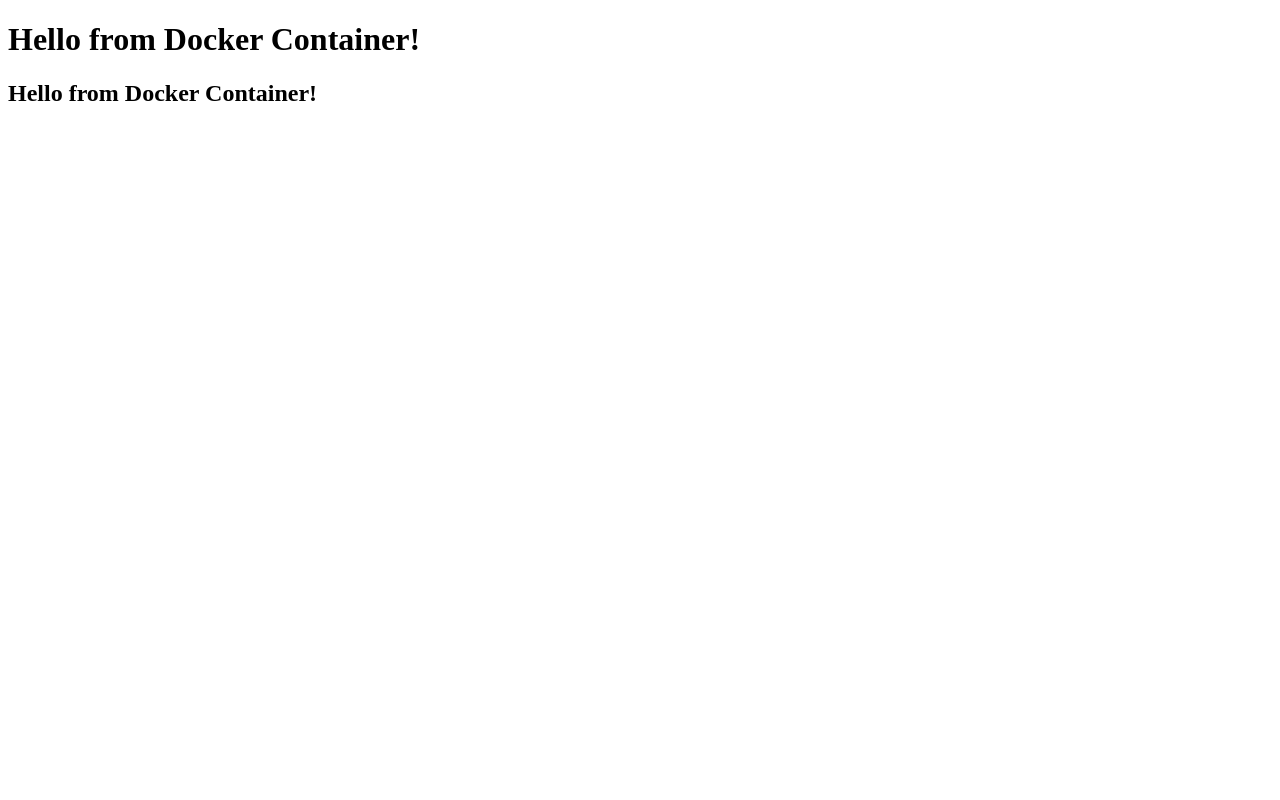
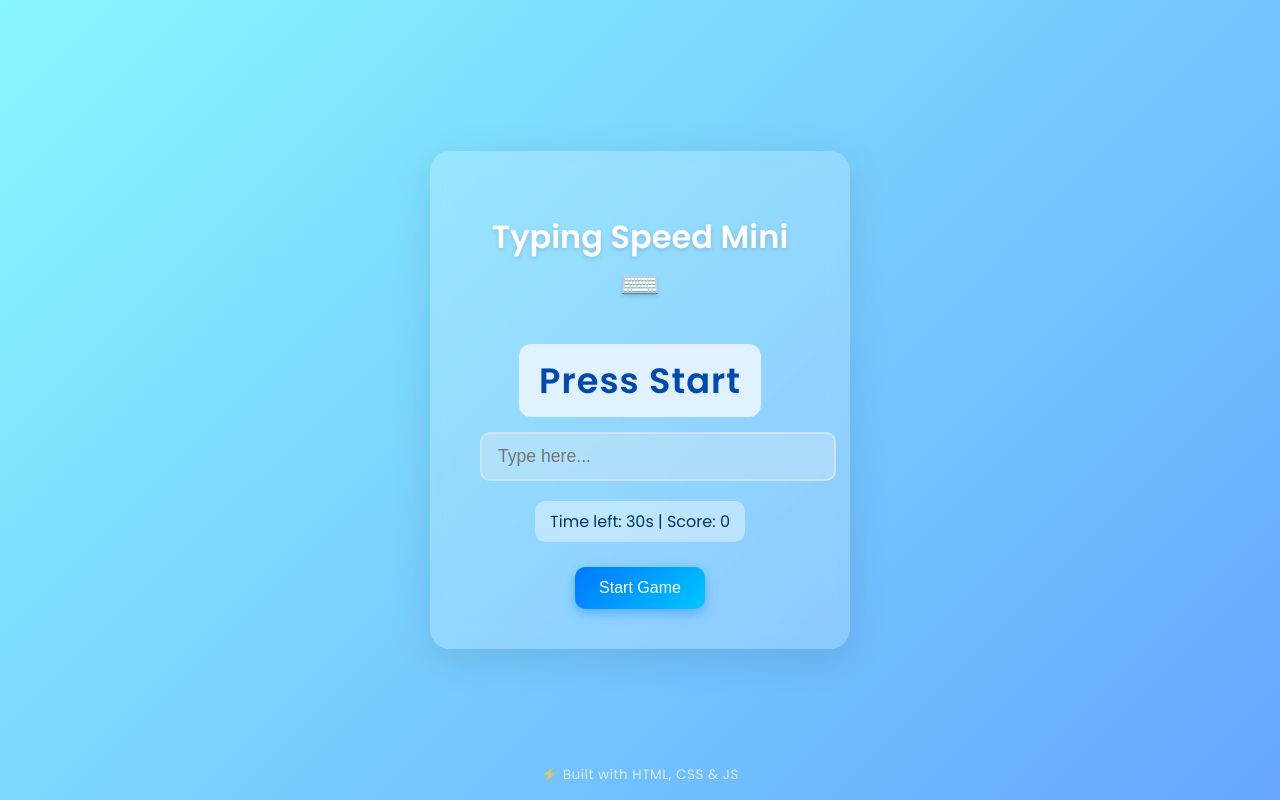
Before and after one commit to Satyajitp2509/web_app, a plain HTML site: page index.html in a window 1280 px wide. Drawn offline with Linux system fonts and the light colour scheme.

Commit message:
Update index.html

```diff
--- a/index.html
+++ b/index.html
@@ -1,10 +1,187 @@
 <!DOCTYPE html>
-<html>
-  <head>
-    <title>Docker Web App</title>
-  </head>
-  <body>
-    <h1>Hello from Docker Container!</h1>
-    <h2>Hello from Docker Container!</h2>
-  </body>
+<html lang="en">
+<head>
+<meta charset="UTF-8">
+<meta name="viewport" content="width=device-width, initial-scale=1.0">
+<title>Typing Speed Mini</title>
+<style>
+  @import url('https://fonts.googleapis.com/css2?family=Poppins:wght@400;600&display=swap');
+
+  body {
+    margin: 0;
+    height: 100vh;
+    display: flex;
+    align-items: center;
+    justify-content: center;
+    font-family: 'Poppins', sans-serif;
+    background: linear-gradient(135deg, #89f7fe 0%, #66a6ff 100%);
+    color: #222;
+    overflow: hidden;
+  }
+
+  .card {
+    background: rgba(255, 255, 255, 0.2);
+    backdrop-filter: blur(10px);
+    border-radius: 20px;
+    box-shadow: 0 10px 40px rgba(0,0,0,0.1);
+    padding: 40px 50px;
+    text-align: center;
+    width: 320px;
+    animation: fadeIn 0.8s ease forwards;
+  }
+
+  @keyframes fadeIn {
+    from {opacity: 0; transform: translateY(20px);}
+    to {opacity: 1; transform: translateY(0);}
+  }
+
+  h1 {
+    font-weight: 600;
+    margin-bottom: 10px;
+    color: #fff;
+    text-shadow: 0 2px 5px rgba(0,0,0,0.15);
+  }
+
+  #word {
+    font-size: 2.2em;
+    font-weight: bold;
+    margin: 25px 0 15px;
+    color: #004aad;
+    background: #e0f1ff;
+    padding: 10px 20px;
+    border-radius: 12px;
+    display: inline-block;
+    letter-spacing: 1px;
+  }
+
+  input {
+    padding: 12px 16px;
+    font-size: 1.1em;
+    border: 2px solid #cce4ff;
+    border-radius: 10px;
+    width: 100%;
+    outline: none;
+    transition: 0.2s;
+  }
+
+  input:focus {
+    border-color: #0077ff;
+    box-shadow: 0 0 10px rgba(0,119,255,0.3);
+  }
+
+  #stats {
+    margin-top: 20px;
+    font-size: 1em;
+    font-weight: 500;
+    color: #003366;
+    background: rgba(255,255,255,0.4);
+    padding: 8px 15px;
+    border-radius: 10px;
+    display: inline-block;
+  }
+
+  button {
+    margin-top: 25px;
+    padding: 12px 24px;
+    font-size: 1em;
+    border: none;
+    background: linear-gradient(135deg, #0077ff, #00c6ff);
+    color: white;
+    border-radius: 10px;
+    cursor: pointer;
+    transition: all 0.25s ease;
+    box-shadow: 0 4px 12px rgba(0,119,255,0.4);
+  }
+
+  button:hover {
+    transform: translateY(-2px);
+    box-shadow: 0 6px 15px rgba(0,119,255,0.5);
+  }
+
+  button:disabled {
+    opacity: 0.6;
+    cursor: not-allowed;
+    transform: none;
+  }
+
+  footer {
+    position: absolute;
+    bottom: 15px;
+    color: rgba(255,255,255,0.7);
+    font-size: 0.85em;
+    letter-spacing: 0.5px;
+  }
+
+</style>
+</head>
+<body>
+
+  <div class="card">
+    <h1>Typing Speed Mini ⌨️</h1>
+    <div id="word">Press Start</div>
+    <input type="text" id="input" placeholder="Type here..." disabled>
+    <div id="stats">Time left: 30s | Score: 0</div>
+    <button id="startBtn">Start Game</button>
+  </div>
+
+  <footer>⚡ Built with HTML, CSS & JS</footer>
+
+<script>
+const words = [
+  "ocean", "banana", "keyboard", "javascript", "cloud", "puzzle",
+  "velocity", "laptop", "orange", "mirror", "rocket", "future",
+  "universe", "dream", "logic", "galaxy", "focus", "energy",
+  "crystal", "python", "design", "vision", "motion", "light"
+];
+
+const wordEl = document.getElementById("word");
+const inputEl = document.getElementById("input");
+const statsEl = document.getElementById("stats");
+const startBtn = document.getElementById("startBtn");
+
+let score = 0, time = 30, timer = null, currentWord = "";
+
+function newWord() {
+  currentWord = words[Math.floor(Math.random() * words.length)];
+  wordEl.textContent = currentWord;
+  inputEl.value = "";
+  inputEl.focus();
+}
+
+function startGame() {
+  score = 0;
+  time = 30;
+  inputEl.disabled = false;
+  newWord();
+  startBtn.disabled = true;
+  statsEl.textContent = `Time left: ${time}s | Score: ${score}`;
+  timer = setInterval(updateTimer, 1000);
+}
+
+function updateTimer() {
+  time--;
+  statsEl.textContent = `Time left: ${time}s | Score: ${score}`;
+  if (time <= 0) endGame();
+}
+
+function endGame() {
+  clearInterval(timer);
+  inputEl.disabled = true;
+  startBtn.disabled = false;
+  wordEl.textContent = "Game Over!";
+  statsEl.textContent = `⏱️ Final Score: ${score} words in 30s`;
+}
+
+inputEl.addEventListener("input", () => {
+  if (inputEl.value.trim() === currentWord) {
+    score++;
+    newWord();
+    statsEl.textContent = `Time left: ${time}s | Score: ${score}`;
+  }
+});
+
+startBtn.addEventListener("click", startGame);
+</script>
+
+</body>
 </html>
```
